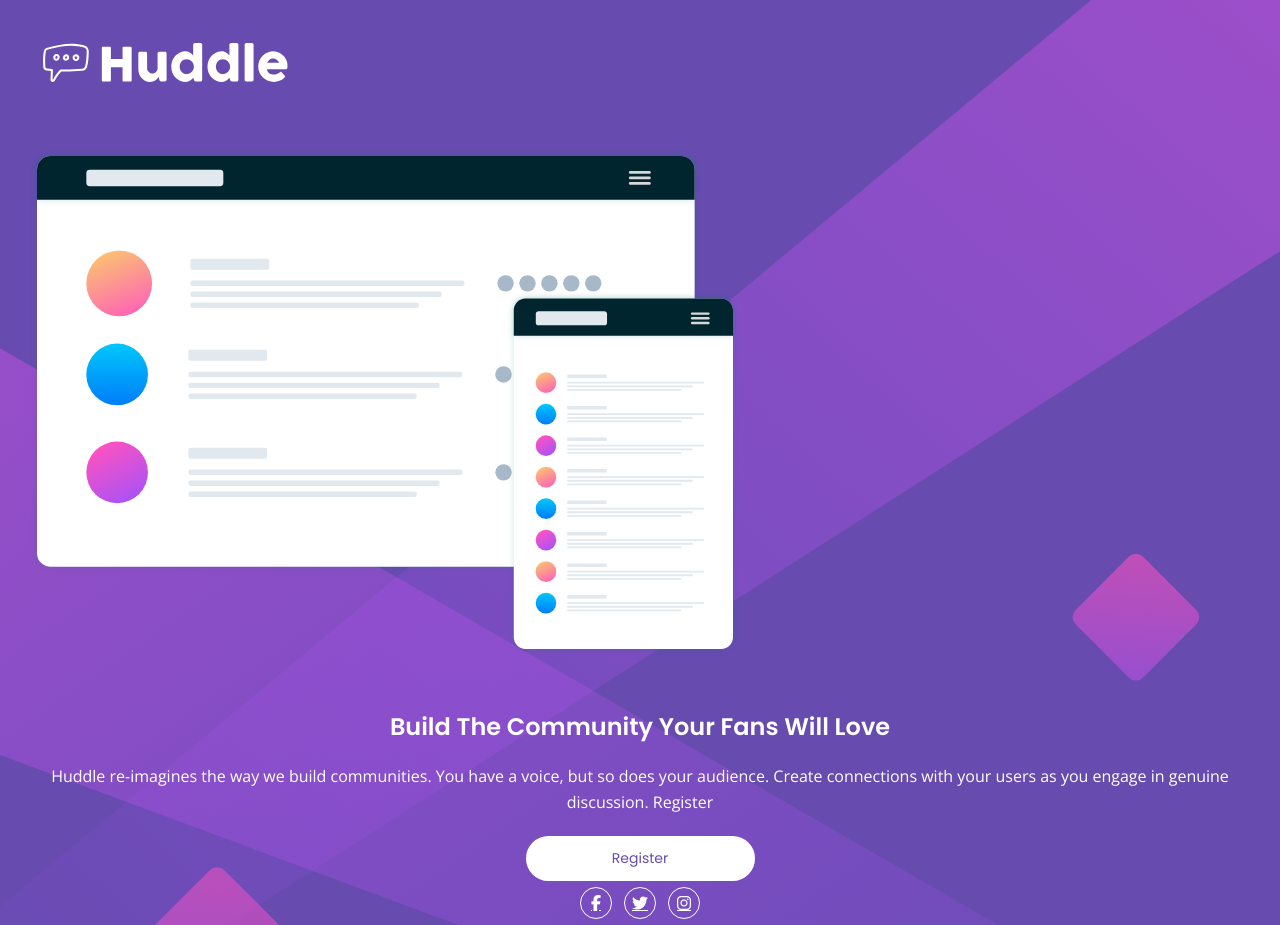
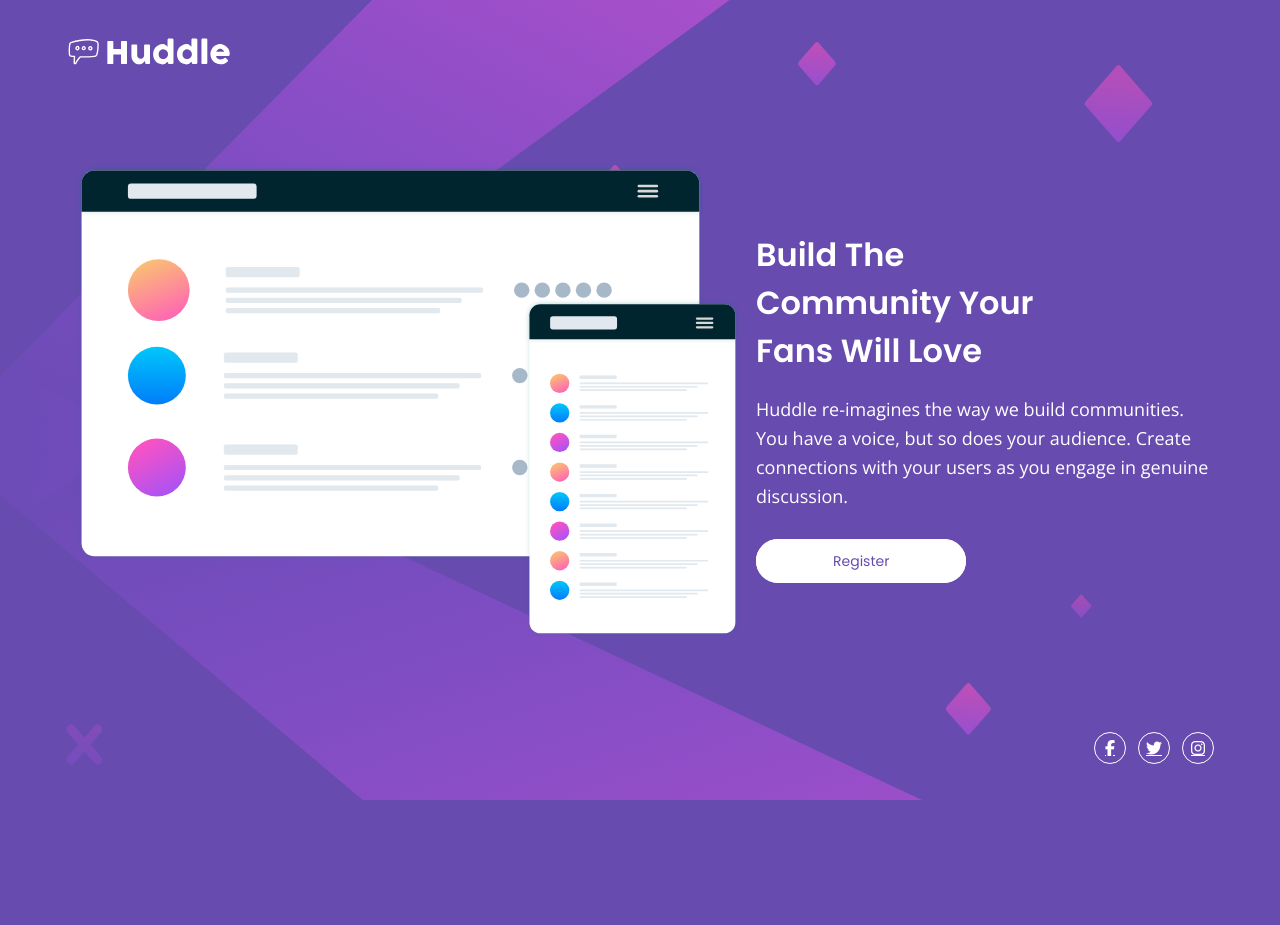
Before and after one commit to JS-GitRepo/Huddle-Flexbox-Exercise-Desktop-Mobile-, a plain HTML site: page huddle-landing-page-with-single-introductory-section-master/index.html in a window 1280 px wide. After the commit the page ends 800 px from the top, so only its background shows below. Drawn offline with nearby package versions, Linux system fonts and the light colour scheme.

Commit message:
Added Desktop view media query; fixed formatting.

```diff
--- a/huddle-landing-page-with-single-introductory-section-master/index.html
+++ b/huddle-landing-page-with-single-introductory-section-master/index.html
@@ -15,7 +15,6 @@
 
 <body>
 
-  <section class="main-content-container">
     <header>
       <img class ="header-image" src="images/logo.svg" alt="Huddle">
     </header>
@@ -32,14 +31,10 @@
         <p>
           Huddle re-imagines the way we build communities. You have a voice, but so does your audience.
           Create connections with your users as you engage in genuine discussion.
-
-          Register
         </p>
-
+        <a class="register-link" href="#">Register</a>
       </section>
-      <a class="register-link" href="#">Register</a>
     </main>
-  </section>
 
   <footer>
     <ul>
--- a/huddle-landing-page-with-single-introductory-section-master/style.css
+++ b/huddle-landing-page-with-single-introductory-section-master/style.css
@@ -39,8 +39,15 @@ header {
     height: auto;
 }
 
+.main-image-container {
+    display: flex;
+    justify-content: center;
+    align-items: center;
+}
+
 .main-image-container img {
     max-width: 100%;
+    max-height: 300px;
     height: auto;
     margin: 50px 0px 50px 0px;
 }
@@ -60,7 +67,7 @@ header {
     font-size: 16px;
     font-weight: 400;
     line-height: 1.6;
-    margin: 20px 0px;
+    margin: 20px 0px 40px 0px;
 }
 
 .main-image-container a {
@@ -118,12 +125,58 @@ footer a {
     margin-top: auto;
 }
 
-footer svg {
-
-}
-
 /* Media */
 
 @media only screen and (min-width: 768px) {
 
+    body {
+        background-image: url(images/bg-desktop.svg);
+        background-size: 90% 100%;
+        justify-content: center;
+        padding: 30px 60px;
+    }
+
+    .header-image {
+        max-width: 15%;
+        height: auto;
+    }
+
+    main {
+        display: flex;
+        flex-basis: 0;
+        flex-direction: row;
+        justify-content: center;
+        align-items: center;
+        flex: 2;
+    }
+
+    .main-image-container {
+        flex: 1.5;
+        flex-basis: 0;
+    }
+
+    .main-image-container img {
+        margin: 50px 0px 50px 0px;
+        max-height: 475px;
+    }
+
+    .about-container {
+        flex: 1;
+        width: 100%;
+        box-sizing: border-box;
+        text-align: left;
+    }
+
+    .about-container h1 {
+        padding: 0px 33% 0px 0px;
+        font-size: 32px;
+    }
+
+    .about-container p {
+        font-size: 18px;
+    }
+
+    footer {
+        justify-content: right;
+    }
 }
```
